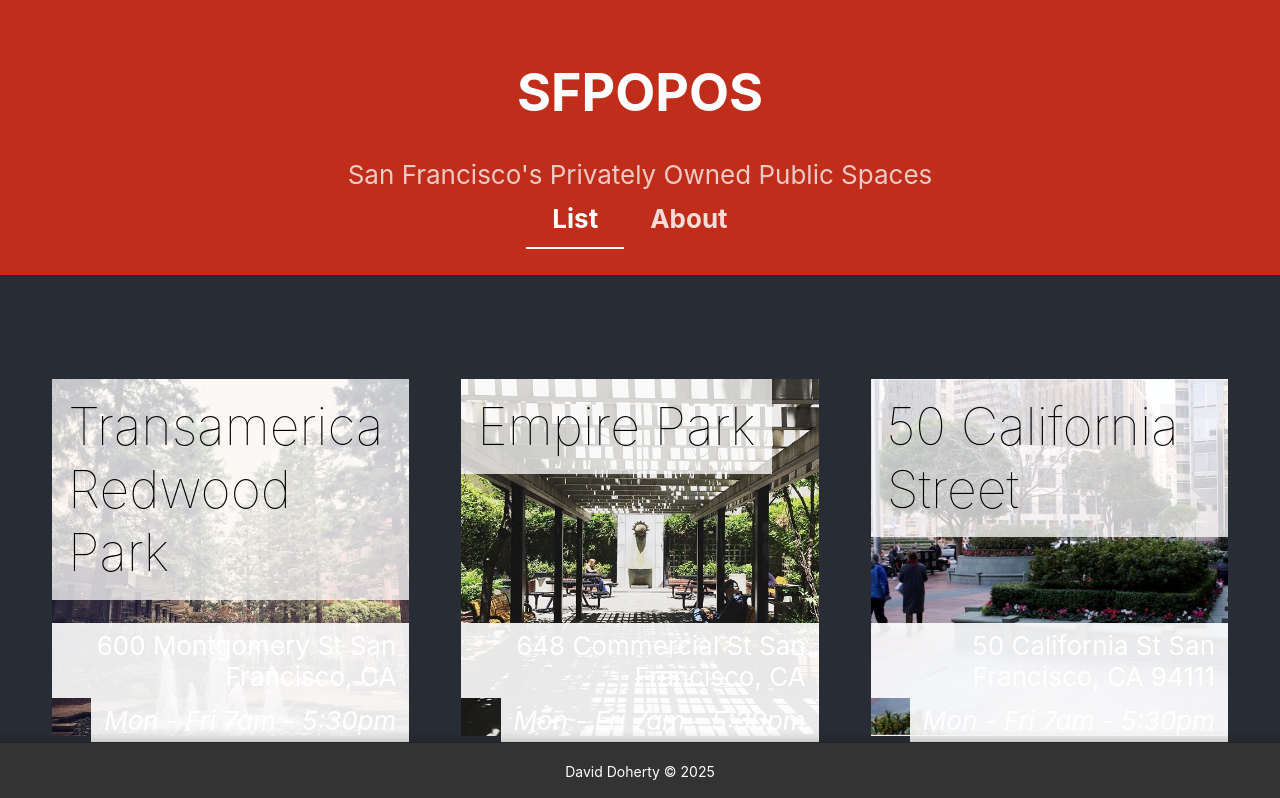
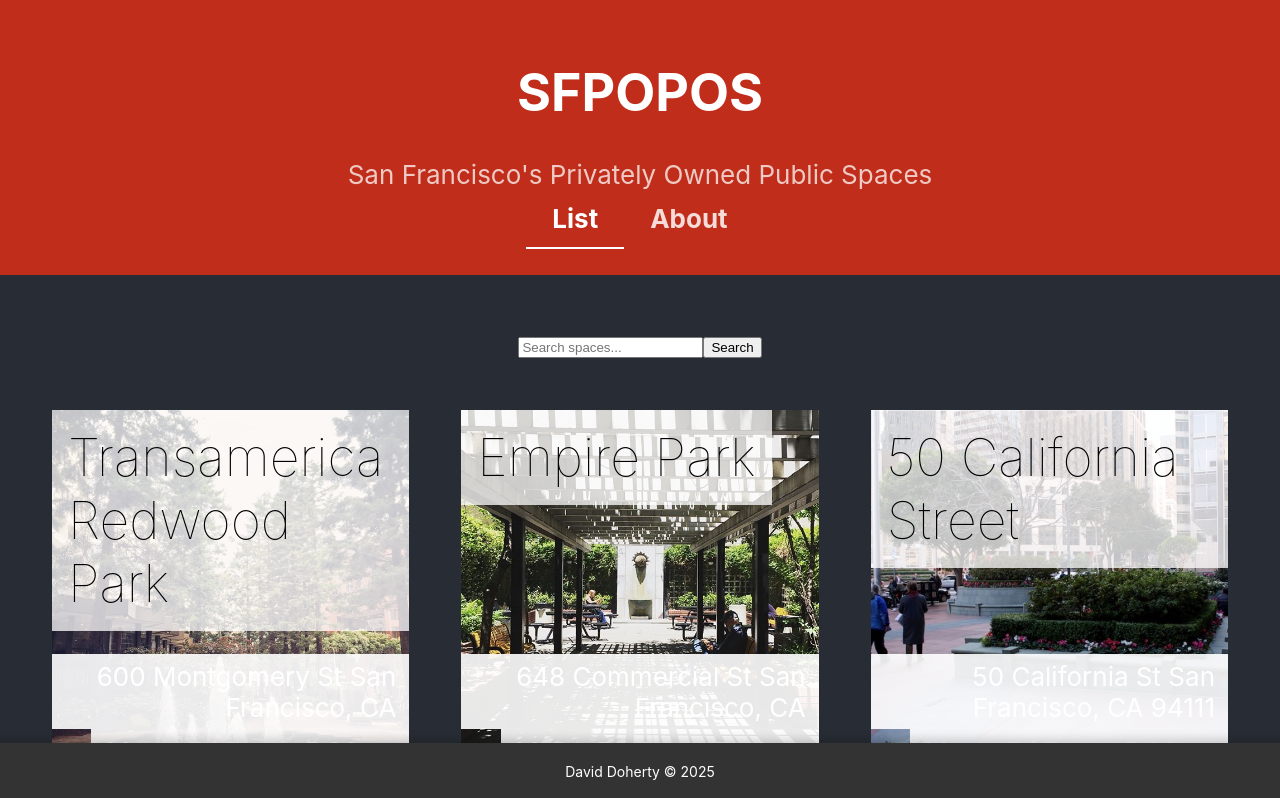
Before and after one commit to ddoherty145/react-app, a React (Create React App) app: page / in a window 1280 px wide. Shown: the top 798 px of the page. Built offline with nearby package versions, Linux system fonts and the light colour scheme.

Commit message:
Search Spaces

```diff
--- a/src/components/POPOSDetails/POPOSDetails.js
+++ b/src/components/POPOSDetails/POPOSDetails.js
@@ -5,7 +5,7 @@
 
 function POPOSDetails() {
   const { id } = useParams();
-  const space = data[Number(id)]; // Convert id to number
+  const space = data.find(space => space.id === parseInt(id));
 
   if (!space) {
     return <h2>Location not found</h2>; // Handle invalid IDs
--- a/src/components/POPOSList/POPOSList.css
+++ b/src/components/POPOSList/POPOSList.css
@@ -12,6 +12,39 @@
     grid-template-columns: 1fr 1fr 1fr;
   }
 
+  .POPOSList form {
+    display: flex;
+    justify-content: center; /* Center the form */
+    align-items: center;
+    width: 100%; /* Keep form width within container */
+    max-width: 400px; /* Restrict form width */
+    margin: 0 auto 20px auto; /* Center the form and add spacing */
+  }
+
+  .POPOSList input {
+    width: 70%; /* Reduce input width */
+    padding: 0.4rem;
+    font-size: 1rem;
+    border-radius: 5px;
+    border: 1px solid #ccc;
+  }
+
+  .POPOSList button {
+    padding: 0.4rem 0.8rem; /* Adjust button padding */
+    font-size: 1rem;
+    border: none;
+    background-color: #333;
+    color: white;
+    cursor: pointer;
+    border-radius: 5px;
+  }
+
+  .POPOSList button:hover {
+    background-color: #555;
+  }
+
+
+
   /* Smaller screens and tablets */
 @media only screen and (max-width: 700px) {
     .POPOSList {
--- a/src/components/POPOSList/POPOSList.js
+++ b/src/components/POPOSList/POPOSList.js
@@ -1,21 +1,42 @@
-import React from 'react';
+import React, { useState } from 'react';
 import POPOSSpace from '../POPOSSpace/POPOSSpace';
 import './POPOSList.css';
-import data from '../../sfpopos-data.json';
+import data from '../../sfpopos-data.js'; // Use the new data file
 
 function POPOSList() {
-  const spaces = data.map(({ title, address, images, hours }, i) => (
-    <POPOSSpace
-      id={i}
-      key={title} // Unique key for each component
-      name={title}
-      address={address}
-      image={images[0]} // Using first image from the array
-      hours={hours} // Pass hours as a prop
-    />
-  ));
+  const [query, setQuery] = useState('');
 
-  return <div className="POPOSList">{spaces}</div>;
+  const spaces = data
+    .filter(({ title, address }) =>
+      title.toLowerCase().includes(query.toLowerCase()) ||
+      address.toLowerCase().includes(query.toLowerCase())
+    )
+    .map(({ id, title, address, images, hours }) => (
+      <POPOSSpace
+        id={id} // Uses `id` instead of index
+        key={`${title}-${id}`} // Ensures unique keys
+        name={title}
+        address={address}
+        image={images[0]} // Use the first image
+        hours={hours}
+      />
+    ));
+
+  return (
+    <div>
+      <form onSubmit={(e) => e.preventDefault()}>
+        <input
+          value={query}
+          placeholder="Search spaces..."
+          onChange={(e) => setQuery(e.target.value)}
+        />
+        <button type="submit">Search</button>
+      </form>
+      <div className="POPOSList">
+      {spaces}
+    </div>
+    </div>
+  );
 }
 
 export default POPOSList;
--- /dev/null
+++ b/src/sfpopos-data.js
@@ -0,0 +1,7 @@
+import data from './sfpopos-data.json'
+
+data.forEach((obj, i) => {
+  obj.id = i
+})
+
+export default data
```
